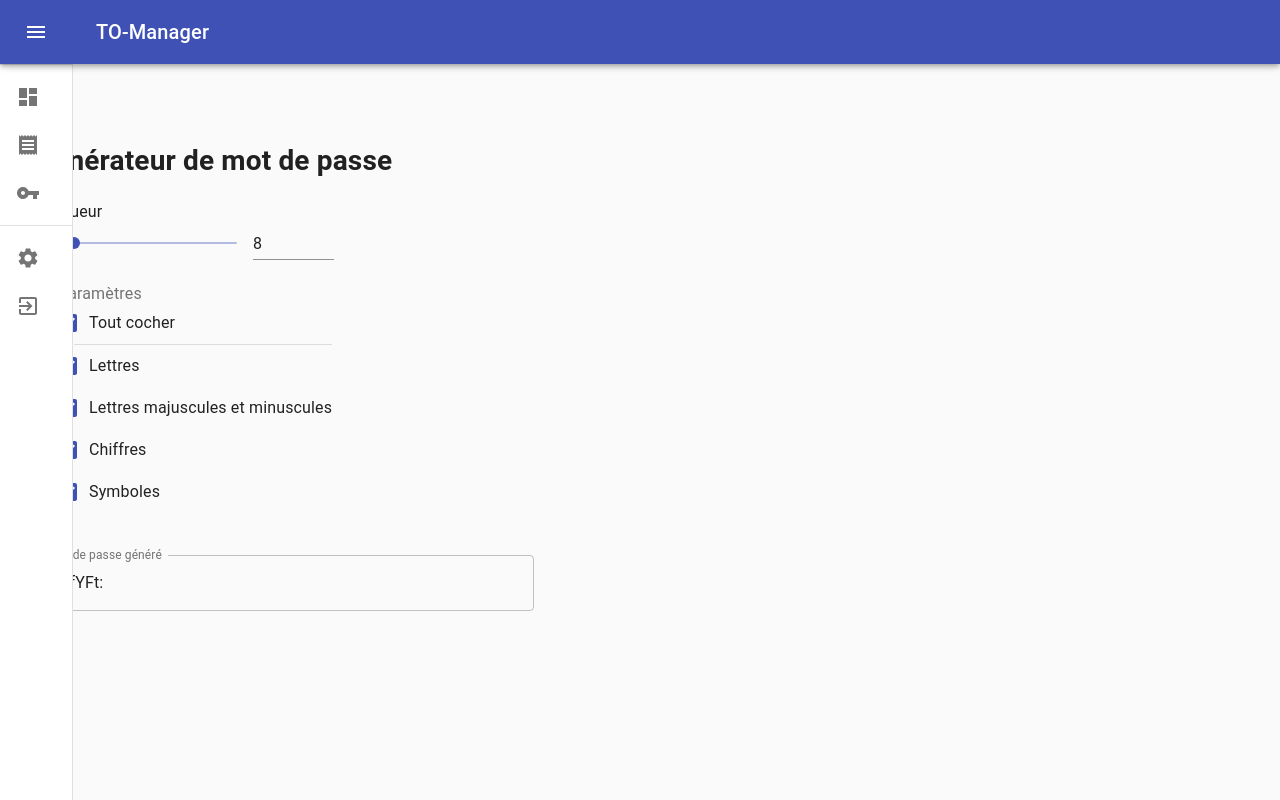
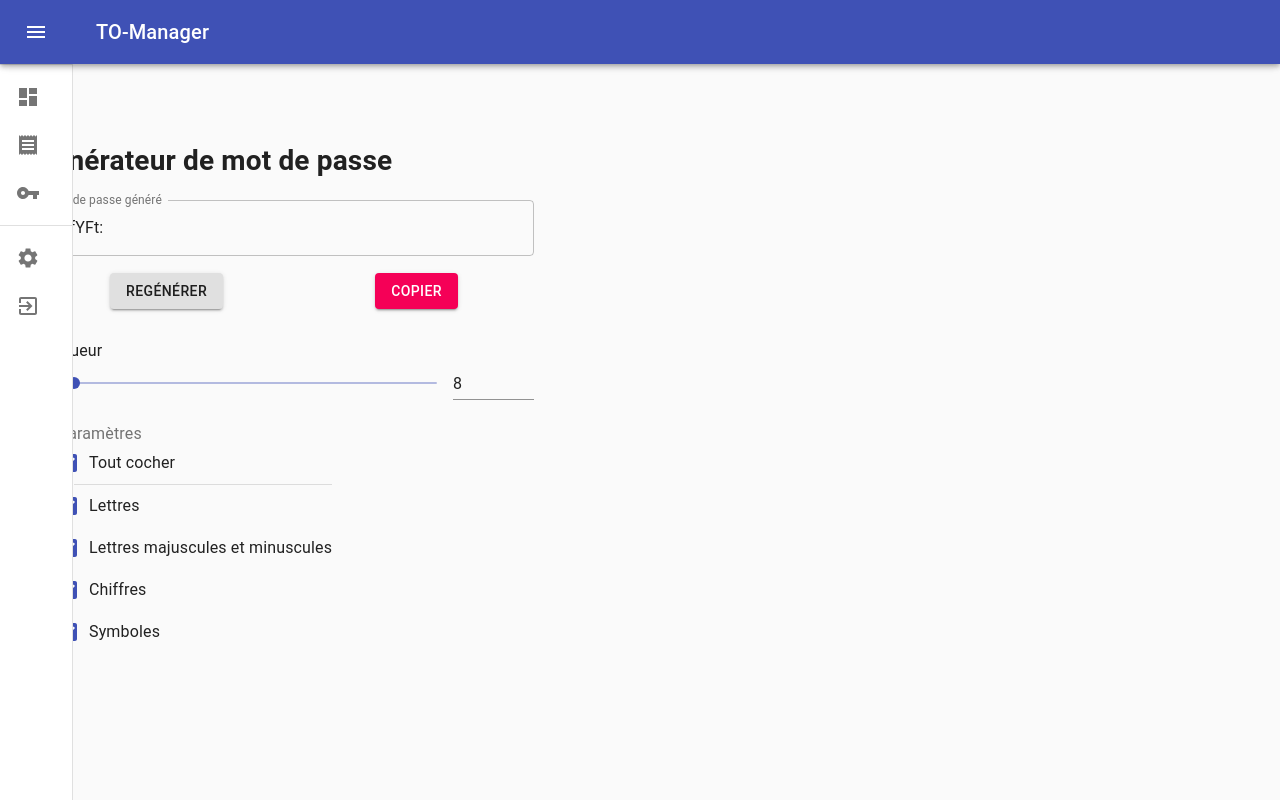
Before and after one commit to TO-Manager/webapp, a React (Create React App) app: page /passwordsGenerator in a window 1280 px wide. Built offline with nearby package versions, Linux system fonts and the light colour scheme.

Commit message:
:sparkles: add "tout cocher" box

```diff
--- a/src/Pages/PasswordsGeneratorPage/index.js
+++ b/src/Pages/PasswordsGeneratorPage/index.js
@@ -12,6 +12,7 @@ import FormControlLabel from '@material-ui/core/FormControlLabel';
 import TextField from '@material-ui/core/TextField';
 import Checkbox from '@material-ui/core/Checkbox';
 import { Divider } from '@material-ui/core';
+import Button from '@material-ui/core/Button';
 
 import { CopyToClipboard } from 'react-copy-to-clipboard';
 
@@ -107,12 +108,32 @@ const PasswordsGeneratorPage = () => {
     return pwd;
   }
 
-
-
   return (
     <Container component="main" maxWidth="lg">
 
       <h1>Générateur de mot de passe</h1>
+      <h2>
+        <TextField
+          className={classes.input}
+          id="outlined-number"
+          value={generatePassword()}
+          label="Mot de passe généré"
+          InputLabelProps={{
+            shrink: true,
+          }}
+          variant="outlined"
+        />
+      </h2>
+
+      <div className={classes.button}>
+        <Button variant="contained">
+          Regénérer
+        </Button>
+        <Button variant="contained" color="secondary" >
+          Copier
+        </Button>
+      </div>
+
 
       <div className={classes.lenght}>
         <Typography id="input-slider" gutterBottom>
@@ -200,21 +221,6 @@ const PasswordsGeneratorPage = () => {
           />
         </FormGroup>
       </FormControl>
-      <h2>
-        <TextField
-          className={classes.input}
-          id="outlined-number"
-          value={generatePassword()}
-          label="Mot de passe généré"
-          InputLabelProps={{
-            shrink: true,
-          }}
-          variant="outlined"
-        />
-
-
-
-      </h2>
 
 
 
--- a/src/Pages/PasswordsGeneratorPage/style.js
+++ b/src/Pages/PasswordsGeneratorPage/style.js
@@ -2,7 +2,7 @@ import { makeStyles } from '@material-ui/core/styles';
 
 export const style = makeStyles(theme => ({
   lenght: {
-    width: 300,
+    width: 500,
   },
   margin: {
     height: theme.spacing(3),
@@ -16,5 +16,11 @@ export const style = makeStyles(theme => ({
   input: {
     maxWidth: 600,
     width: 500
+  },
+  button: {
+    width: 500,
+    display: 'flex',
+    justifyContent: 'space-around',
+    marginBottom: 30
   }
 }));
```
